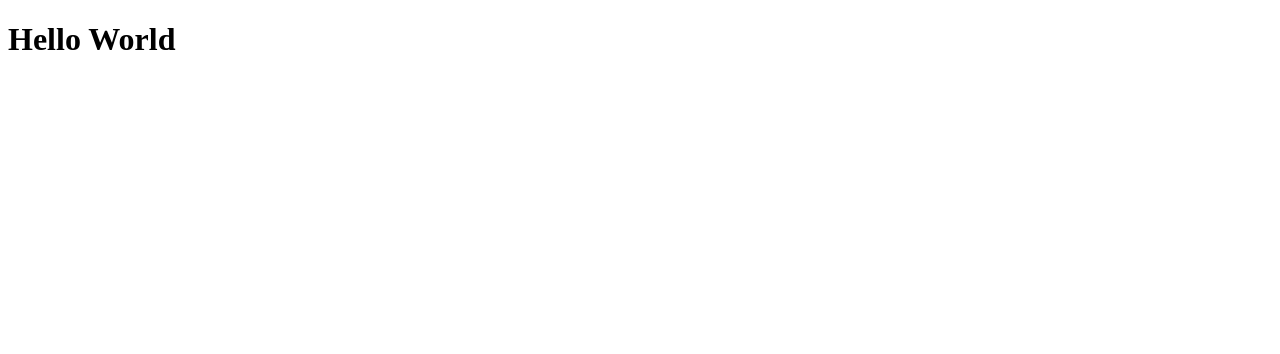
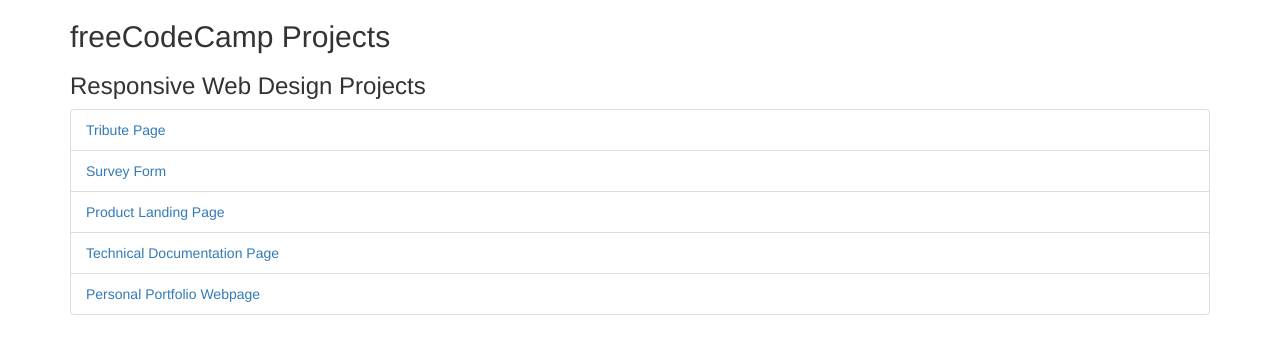
Before and after one commit to Alfred20697/fcc-project, a plain HTML site: page index.html in a window 1280 px wide. Drawn offline with nearby package versions, Linux system fonts and the light colour scheme.

Commit message:
update html template

```diff
--- a/index.html
+++ b/index.html
@@ -13,15 +13,40 @@
     <meta name="apple-mobile-web-app-status-bar-style" content="black-translucent">
     <title>FCC Project</title>
 
+    <link rel="stylesheet" href="https://maxcdn.bootstrapcdn.com/bootstrap/3.3.7/css/bootstrap.min.css">
     <link rel="stylesheet" href="src/css/style.css">
-    <script src="https://gitcdn.link/repo/freeCodeCamp/testable-projects-fcc/master/build/bundle.js"></script>
-
     <link rel="shortcut icon" href="src/img/favicon.ico" type="image/x-icon" />
     <link rel="icon" href="src/img/favicon.ico" type="image/x-icon" />
 </head>
 
 <body>
-    <h1>Hello World</h1>
+    <main>
+        <div class="container">
+            <h2>freeCodeCamp Projects</h2>
+            <h3>Responsive Web Design Projects</h3>
+            <ul class="list-group">
+                <li class="list-group-item">
+                    <a href="TributePage/index.html">Tribute Page</a>
+                </li>
+                <li class="list-group-item">
+                    <a href="SurveyForm/index.html">Survey Form</a>
+                </li>
+                <li class="list-group-item">
+                    <a href="ProductLandingPage/index.html">Product Landing Page</a>
+                </li>
+                <li class="list-group-item">
+                    <a href="TechnicalDocumentationPage/index.html">Technical Documentation Page</a>
+                </li>
+                <li class="list-group-item">
+                    <a href="PersonalPortfolioWebpage/index.html">Personal Portfolio Webpage</a>
+                </li>
+            </ul>
+        </div>
+    </main>
+
+    <script src="https://ajax.googleapis.com/ajax/libs/jquery/3.3.1/jquery.min.js"></script>
+    <script src="https://maxcdn.bootstrapcdn.com/bootstrap/3.3.7/js/bootstrap.min.js"></script>
+    <script src="https://gitcdn.link/repo/freeCodeCamp/testable-projects-fcc/master/build/bundle.js"></script>
     <script src="src/js/script.js"></script>
 </body>
 
```
Also changed, not shown: PersonalPortfolioWebpage/index.html (+16 -3 lines), ProductLandingPage/index.html (+16 -3 lines), SurveyForm/index.html (+16 -3 lines), TechnicalDocumentationPage/index.html (+16 -3 lines), TributePage/index.html (+17 -4 lines).
